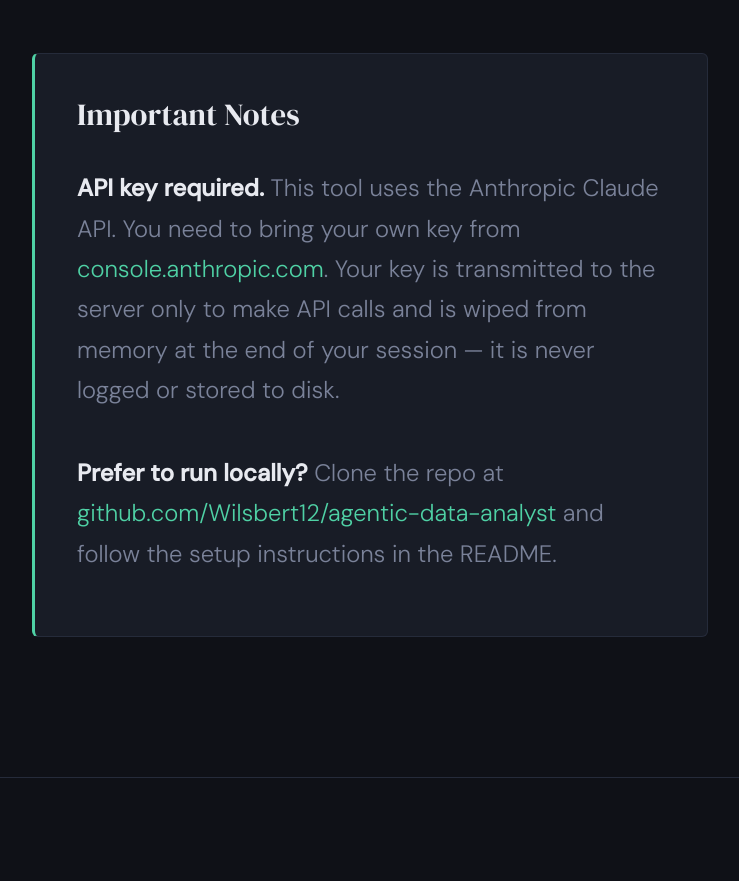
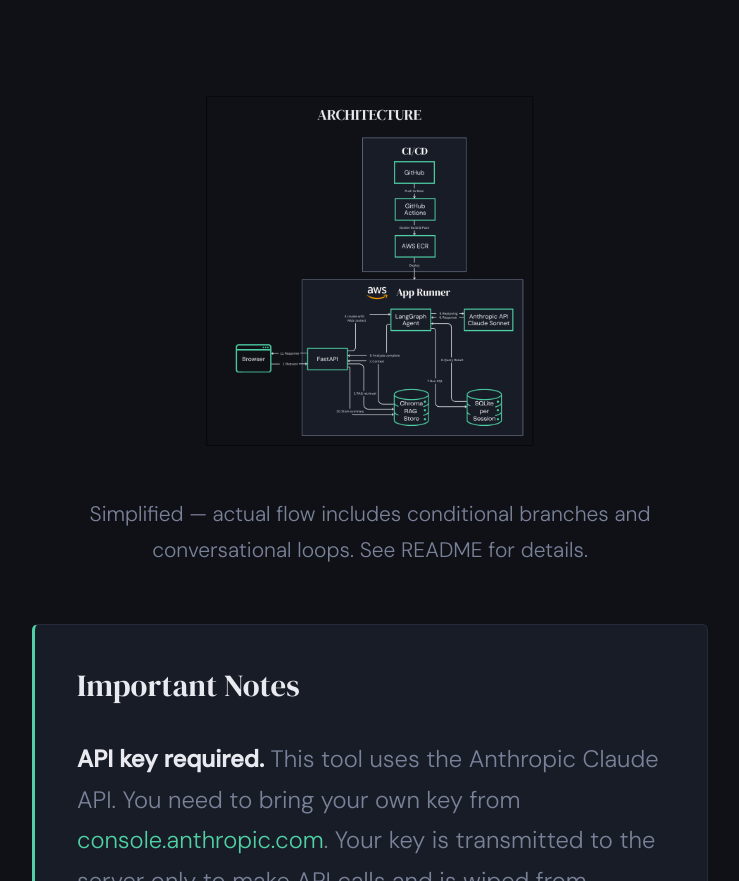
Before and after one commit to Wilsbert12/agentic-data-analyst, a plain HTML site: page static/index.html in a window 1280 px wide. Shown: the part 2995-3876 px from the top of the page, without its empty margins (460-1199 px from the left). Drawn offline with nearby package versions, Linux system fonts and the light colour scheme.

Commit message:
Add architecture diagram image to website and README

```diff
--- a/static/index.html
+++ b/static/index.html
@@ -797,6 +797,11 @@
             </div>
           </div>
 
+          <div style="margin-top: 3rem; text-align: center;">
+            <img src="/images/agent_architecture.png" alt="Architecture diagram" style="width: 100%; max-width: 2400px; border-radius: 8px;" />
+            <p style="margin-top: 0.75rem; font-size: 0.75rem; color: var(--muted);">Simplified — actual flow includes conditional branches and conversational loops. See README for details.</p>
+          </div>
+
           <div class="notes">
             <p style="font-family: 'DM Serif Display', serif; font-size: 1.1rem; color: var(--text); margin-bottom: 0.5rem;">Important Notes</p>
             <p><strong style="color: var(--text);">API key required.</strong> This tool uses the Anthropic Claude API. You need to bring your own key from <a href="https://console.anthropic.com" target="_blank">console.anthropic.com</a>. Your key is transmitted to the server only to make API calls and is wiped from memory at the end of your session — it is never logged or stored to disk.</p>
```
Also changed, not shown: static/images/agent_architecture.png (added), 1 other file.
